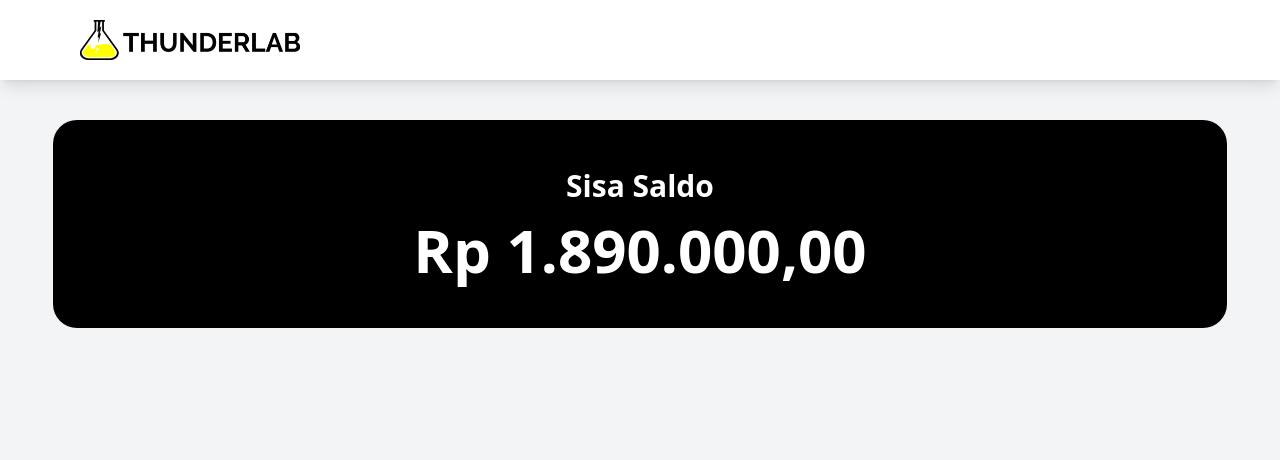
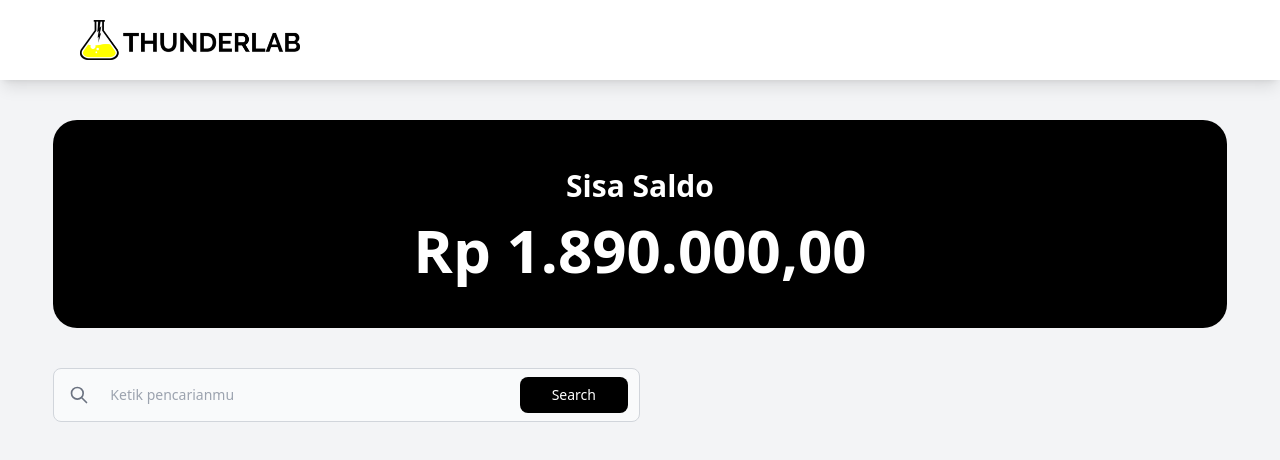
Before and after one commit to nylaam/Customer-Thunderlabs, a React (Create React App) app: page /dash in a window 1280 px wide. Shown: the top 460 px of the page. Built offline with nearby package versions, Linux system fonts and the light colour scheme.

Commit message:
update dikit

```diff
--- a/src/pages/Dashboard.js
+++ b/src/pages/Dashboard.js
@@ -1,4 +1,4 @@
-import React from "react";
+import React, { useState } from "react";
 import Header from "../components/Header";
 
 export default function Dashboard() {
@@ -10,17 +10,64 @@ export default function Dashboard() {
   };
 
   const saldo = 1890000;
+  const [keyword, setKeyword] = useState("");
+
+  const handleChange = (event) => {
+    setKeyword(event.target.value);
+  };
+
+  const handleSearch = () => {
+    // Lakukan sesuatu dengan keyword, seperti mencari data
+    console.log("Searching for:", keyword);
+  };
 
   return (
     <div className="bg-gray-100 h-screen">
       <Header />
       <div className="flex flex-col items-center justify-center mt-10">
-        <div className="bg-black text-white py-6 px-8 rounded-3xl w-11/12 h-52 flex flex-col justify-center items-center">
+        <div className="bg-black text-white py-6 px-8 rounded-3xl w-11/12 h-52 flex flex-col justify-center items-center mb-10">
           <p className="font-bold text-3xl mb-4">Sisa Saldo</p>
-          <p className="text-center font-bold text-6xl">{formatRupiah(saldo)}</p>
+          <p className="text-center font-bold text-6xl">
+            {formatRupiah(saldo)}
+          </p>
+        </div>
+        <div className="flex flex-row w-11/12 mb-4">
+          <div className="w-1/2 mr-4 relative">
+            <div className="relative">
+              <input
+                type="search"
+                id="default-search"
+                className="block p-4 pl-14 w-full text-sm text-gray-900 bg-gray-50 rounded-lg border border-gray-300 focus:ring-sky-500 focus:border-sky-500"
+                placeholder="Ketik pencarianmu"
+                name="keyword"
+                value={keyword}
+                onChange={handleChange}
+              />
+              <svg
+                className="absolute left-4 top-1/2 transform -translate-y-1/2 w-5 h-5 text-gray-500"
+                fill="none"
+                stroke="currentColor"
+                viewBox="0 0 24 24"
+                xmlns="http://www.w3.org/2000/svg"
+              >
+                <path
+                  strokeLinecap="round"
+                  strokeLinejoin="round"
+                  strokeWidth="2"
+                  d="M21 21l-6-6m2-5a7 7 0 11-14 0 7 7 0 0114 0z"
+                />
+              </svg>
+              <button
+                type="submit"
+                className="text-white absolute right-3 top-1/2 transform -translate-y-1/2 bg-black hover:bg-yellow-500 focus:ring-4 focus:outline-none font-medium rounded-lg text-sm px-8 py-2"
+                onClick={handleSearch}
+              >
+                Search
+              </button>
+            </div>
+          </div>
         </div>
       </div>
-
     </div>
   );
 }
--- a/src/pages/Submit.js
+++ b/src/pages/Submit.js
@@ -96,7 +96,7 @@ export default function Submit() {
             </div>
           </div>
           <button
-            className={`w-full py-4 mt-8 rounded-full relative font-bold ${submitEnabled ? 'bg-black text-white cursor-pointer' : 'bg-gray-200 text-white'}`}
+            className={`w-full py-4 mt-8 rounded-full relative font-bold ${submitEnabled ? 'bg-black hover:bg-yellow-500 text-white cursor-pointer' : 'bg-gray-200 text-white'}`}
             onClick={handleSubmit}
             disabled={!submitEnabled}>
             Submit
```
